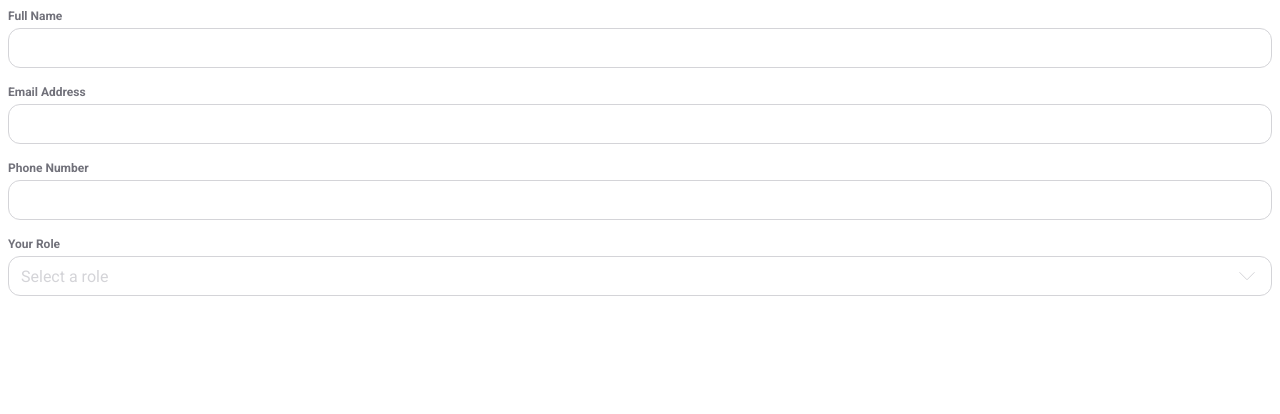
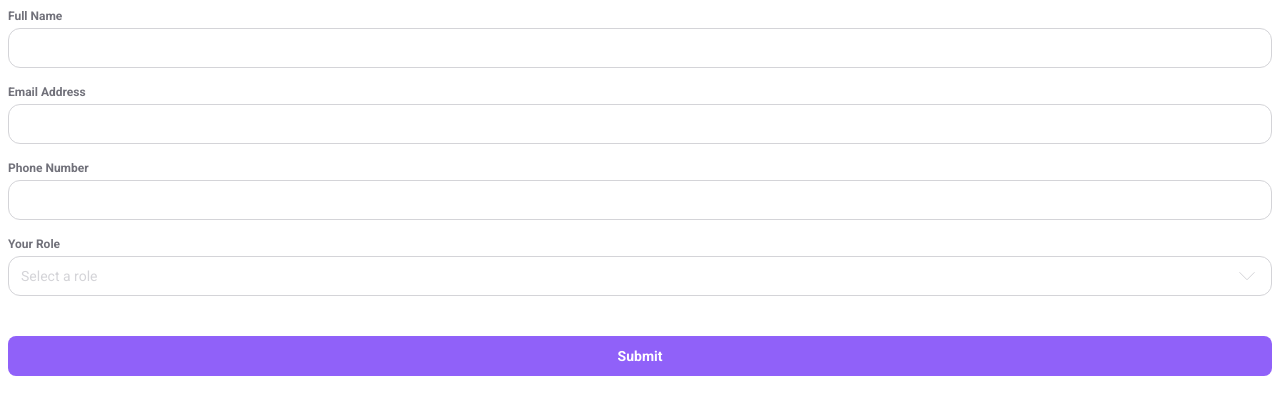
Before and after one commit to roger067/embedded_form, a Preact app: page / in a window 1280 px wide. Shown: the top 414 px of the page. Built offline with nearby package versions, Linux system fonts and the light colour scheme.

Commit message:
feat: create button component

```diff
--- a/src/components/PingbackForm.tsx
+++ b/src/components/PingbackForm.tsx
@@ -1,4 +1,4 @@
-import { Input, Select, Textarea } from "../ui";
+import { Button, Input, Select, Textarea } from "../ui";
 
 import "./style.css";
 
@@ -18,6 +18,7 @@ interface PingbackFormProps {
 
 const PingbackForm = ({ fields }: PingbackFormProps) => {
   return (
+    <form>
       <div className="form-group">
         {fields.map((field) => {
           if (field.type === "text") return <Input label={field.label} />;
@@ -35,6 +36,8 @@ const PingbackForm = ({ fields }: PingbackFormProps) => {
           return <Textarea label={field.label} />;
         })}
       </div>
+      <Button>Submit</Button>
+    </form>
   );
 };
 
--- a/src/components/style.css
+++ b/src/components/style.css
@@ -3,6 +3,12 @@
 * {
   box-sizing: border-box;
   font-family: "Roboto", sans-serif;
+}
+
+form {
+  display: flex;
+  flex-direction: column;
+  gap: 1.5rem;
 }
 
 label {
--- /dev/null
+++ b/src/ui/Button/Button.tsx
@@ -0,0 +1,12 @@
+import { ReactNode } from "preact/compat";
+import "./style.css";
+
+interface ButtonProps {
+  children?: ReactNode;
+}
+
+const Button = ({ children }: ButtonProps) => (
+  <button className="btn">{children}</button>
+);
+
+export default Button;
--- /dev/null
+++ b/src/ui/Button/index.ts
@@ -0,0 +1 @@
+export { default as Button } from "./Button";
--- /dev/null
+++ b/src/ui/Button/style.css
@@ -0,0 +1,18 @@
+button.btn {
+  background-color: #9061f9;
+  height: 40px;
+  color: #fff;
+  border-radius: 0.5rem;
+  padding: 0 1.25rem;
+  cursor: pointer;
+  font-size: 0.875rem;
+  font-weight: 600;
+  line-height: 1.5rem;
+  border: none;
+  outline: none;
+  transition: all 0.2s ease;
+}
+
+button.btn:hover {
+  box-shadow: 0 0 0 3px rgba(144, 97, 249, 0.251);
+}
--- a/src/ui/Select/style.css
+++ b/src/ui/Select/style.css
@@ -21,7 +21,7 @@
 
 .select-wrapper button span,
 .select-wrapper button svg {
-  font-size: 1rem;
+  font-size: 0.875rem;
   color: #d4d4d8;
 }
 
--- a/src/ui/index.ts
+++ b/src/ui/index.ts
@@ -1,3 +1,4 @@
 export * from "./Input";
 export * from "./Select";
 export * from "./Textarea";
+export * from "./Button";
```
Also changed, not shown: 1 other file (tests, documents, lock files or other folders). Lines whose indentation alone changed are shown as unchanged.
